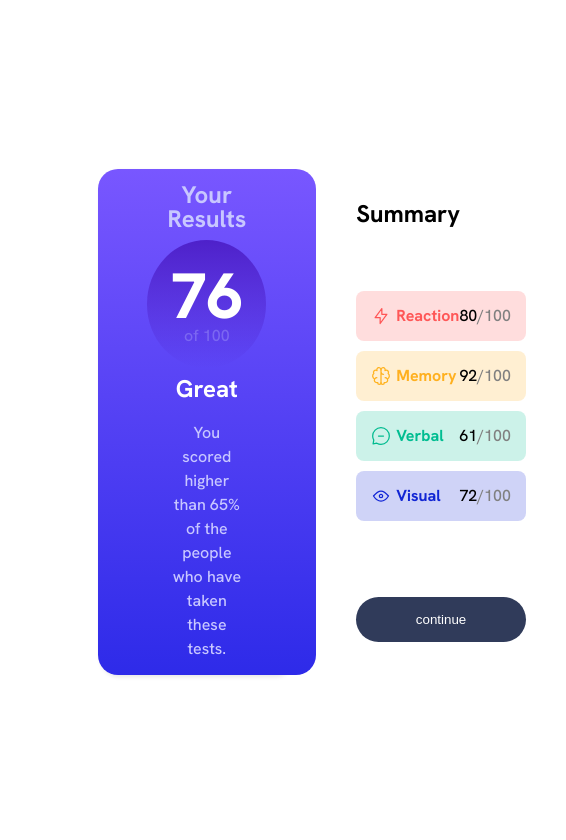
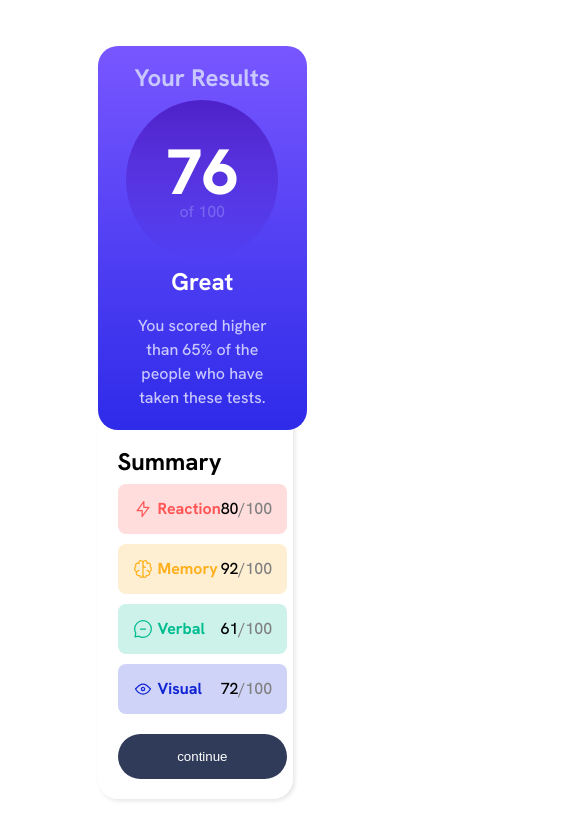
Before and after one commit to TylerAycock/result-summary, a React (Vite) app: page / in a window 390 px wide. Shown: the top 840 px of the page, 566 px wide, since content can reach past the window. Built offline with nearby package versions, Linux system fonts and the light colour scheme.

Commit message:
added responsive css

```diff
--- a/src/components/Results.css
+++ b/src/components/Results.css
@@ -56,3 +56,32 @@ button{
 button:hover{
     background: linear-gradient(var(--light-slate-blue), var(--light-royal-blue));
 }
+
+@media screen and (max-width: 1000px){
+    .main-container{
+        grid-template-columns: 1fr;
+    }
+
+    /* score section */
+
+    .main-container .results__container{
+        padding: 20px 0px;
+        gap: 10px;
+    }
+
+    .results__container .score__container{
+        padding: 40px;
+    }
+
+    .msg__container p{
+        max-width: 70%;
+        margin: 0 auto;
+    }
+
+    /* categories section */
+
+    .main-container .summary__container{
+        gap: 10px;
+        padding: 20px;
+    }
+}
--- a/src/components/Results.jsx
+++ b/src/components/Results.jsx
@@ -1,5 +1,4 @@
 import "./Results.css";
-// import data from "../../data.json";
 import Score from "./Score";
 
 const Results = () => {
```
